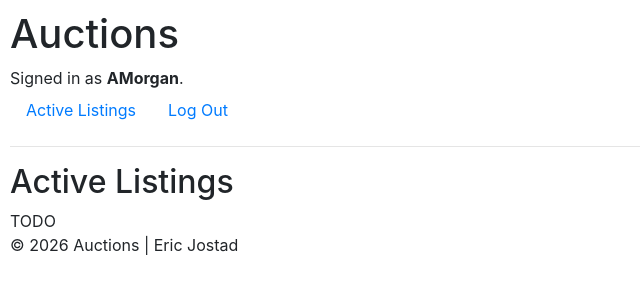
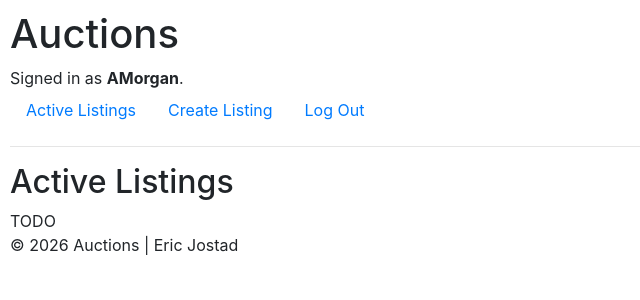
Before and after one commit to EricJostad/Commerce, a Django app: page / in a window 1280 px wide. Shown: the top 300 px of the page, without its empty margins (0-640 px from the left). Run offline with Django 3.2, Linux system fonts and the light colour scheme; a user stored in the database is signed in; some libraries are stand-ins or nearby versions.

Commit message:
Updated layout to allow user to access Create Listing template, after successful login.

```diff
--- a/auctions/templates/auctions/layout.html
+++ b/auctions/templates/auctions/layout.html
@@ -22,6 +22,9 @@
             </li>
             {% if user.is_authenticated %}
                 <li class="nav-item">
+                    <a class="nav-link" href="{% url 'auctions:create_listing' %}">Create Listing</a>
+                </li>
+                <li class="nav-item">
                     <a class="nav-link" href="{% url 'auctions:logout' %}">Log Out</a>
                 </li>
             {% else %}
```
